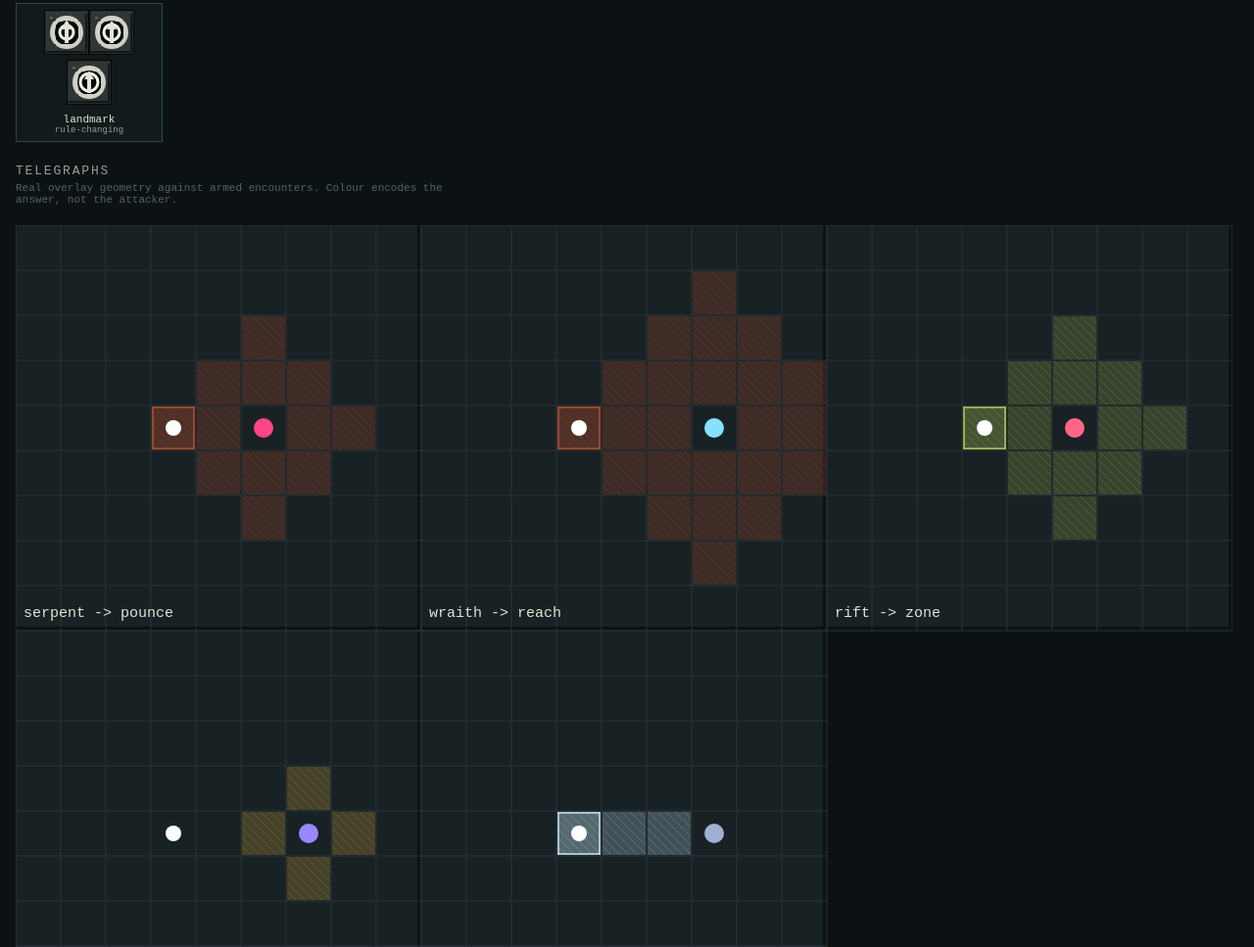
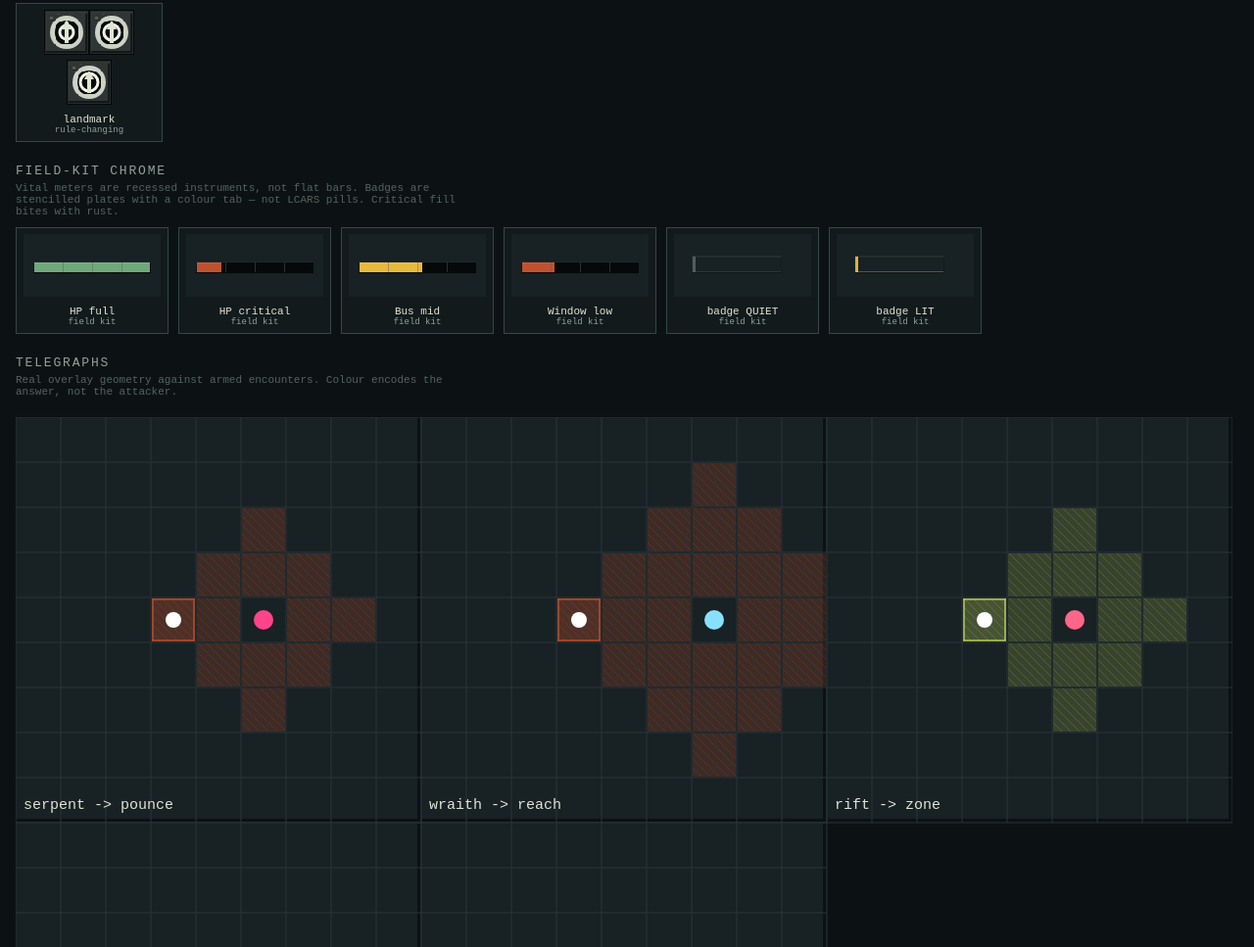
Before and after one commit to tomaszwojcikowski/extraction-window, a website built with Vite: page sheet.html in a window 1280 px wide. Shown: the part 1921-2888 px from the top of the page at 98% size. Built offline with nearby package versions, Linux system fonts and the light colour scheme.

Commit message:
feat(art): redraw vital meters as field-kit instruments
HUD bars were flat filled rectangles — the last LCARS-shaped leftover once
hostiles and terrain already read as physical things. Meters are now recessed
troughs with a machined lip, quarter ticks, and rust flecks when critical, and
the palette guard closes the CSS-hex loophole that let '#cc4444' slip past the
0x-only check. Contact sheet gains a chrome row so flat bars show up there
before they reach a run.

```diff
--- a/sheet.html
+++ b/sheet.html
@@ -58,6 +58,13 @@
     <p class="gate">Anything that changes what a tile does must be silhouette-distinct before it is colour-distinct.</p>
     <div id="props" class="row"></div>
 
+    <h2>Field-kit chrome</h2>
+    <p class="gate">
+      Vital meters are recessed instruments, not flat bars. Badges are stencilled plates with a
+      colour tab — not LCARS pills. Critical fill bites with rust.
+    </p>
+    <div id="chrome" class="row"></div>
+
     <h2>Telegraphs</h2>
     <p class="gate">Real overlay geometry against armed encounters. Colour encodes the answer, not the attacker.</p>
     <div id="game"></div>
--- a/src/main.ts
+++ b/src/main.ts
@@ -1,4 +1,5 @@
 import Phaser from 'phaser';
+import { ThemeCss } from './scenes/theme';
 import { BootScene } from './scenes/BootScene';
 import { TitleScene } from './scenes/TitleScene';
 import { GameScene } from './scenes/GameScene';
@@ -9,7 +10,7 @@ const config: Phaser.Types.Core.GameConfig = {
   parent: 'game',
   width: 960,
   height: 640,
-  backgroundColor: '#06060c',
+  backgroundColor: ThemeCss.groundDeep,
   pixelArt: true,
   scene: [BootScene, TitleScene, GameScene, EndScene],
   scale: {
--- a/src/scenes/EndScene.ts
+++ b/src/scenes/EndScene.ts
@@ -55,7 +55,7 @@ export class EndScene extends Phaser.Scene {
 
     if (!won) {
       accent = Theme.rust;
-      titleColor = '#e0846a';
+      titleColor = ThemeCss.rust;
       switch (this.loseReason) {
         case 'hp':
           titleId = 'UI-LOSE-HP';
--- a/src/scenes/atmosphere.ts
+++ b/src/scenes/atmosphere.ts
@@ -396,6 +396,63 @@ export function drawStencilBadge(
 }
 
 /**
+ * Vital meter — a recessed instrument trough, not a flat UI bar.
+ *
+ * The fill sits inside a machined lip so empty reads as empty metal rather than
+ * a grey rectangle waiting to be painted. Critical state bites the fill with
+ * rust flecks; stencil ticks keep the length readable without a number.
+ */
+export function drawMeter(
+  g: Phaser.GameObjects.Graphics,
+  x: number,
+  y: number,
+  w: number,
+  h: number,
+  ratio: number,
+  fill: number,
+  low: number,
+): void {
+  const r = Math.max(0, Math.min(1, ratio));
+  const critical = r <= 0.3;
+  const colour = critical ? low : fill;
+
+  // Recessed trough.
+  g.fillStyle(Theme.groundDeep, 1);
+  g.fillRect(x, y, w, h);
+  g.fillStyle(Theme.panelEdge, 0.55);
+  g.fillRect(x, y, w, 1);
+  g.fillStyle(Theme.groundDeep, 1);
+  g.fillRect(x, y + h - 1, w, 1);
+  g.fillStyle(Theme.panelEdge, 0.25);
+  g.fillRect(x, y + 1, 1, h - 2);
+
+  // Fill inset one pixel so the lip stays visible at every level.
+  const innerW = Math.max(0, Math.floor((w - 2) * r));
+  if (innerW > 0) {
+    g.fillStyle(colour, 1);
+    g.fillRect(x + 1, y + 1, innerW, h - 2);
+    // Top catch-light on the column — the meter is a physical surface.
+    g.fillStyle(Theme.inkBright, critical ? 0.08 : 0.14);
+    g.fillRect(x + 1, y + 1, innerW, 1);
+    if (critical) {
+      // Corrosion flecks: the instrument is failing, not just empty.
+      for (let i = 0; i < Math.min(8, Math.floor(innerW / 4)); i++) {
+        const fx = x + 2 + Math.floor(grain(i, Math.floor(x + y)) * (innerW - 2));
+        g.fillStyle(Theme.rust, 0.55);
+        g.fillRect(fx, y + 2 + (i % 2), 1, 1);
+      }
+    }
+  }
+
+  // Stencil ticks every 25% — readable length without a number.
+  for (let t = 1; t < 4; t++) {
+    const tx = x + Math.floor((w * t) / 4);
+    g.fillStyle(Theme.inkMute, 0.45);
+    g.fillRect(tx, y + 1, 1, h - 2);
+  }
+}
+
+/**
  * Shear arc shimmer across the field — invisible when Calm, faster and hotter
  * as pressure rises. Diegetic (the air is ionising), not a CRT retrace.
  */
--- a/src/sheet.ts
+++ b/src/sheet.ts
@@ -7,7 +7,8 @@ import {
   TILE_DRAW,
   wallStyleForSector,
 } from './scenes/textures';
-import { floorTextureKey } from './scenes/theme';
+import { drawMeter, drawStencilBadge } from './scenes/atmosphere';
+import { Theme, ThemeCss, floorTextureKey } from './scenes/theme';
 import { drawThreatZones } from './game/views/ThreatView';
 import { createGame } from './sim/state';
 import { moveEnemies } from './sim/ai';
@@ -75,7 +76,69 @@ class SheetScene extends Phaser.Scene {
     this.buildTerrainGrid('terrain');
     this.buildTerrainGrid('terrainFlat');
     this.buildStructureGrid();
+    this.buildChromeGrid();
     this.buildTelegraphBoards();
+  }
+
+  private buildChromeGrid(): void {
+    const host = document.getElementById('chrome');
+    if (!host) return;
+
+    const samples: Array<{ label: string; draw: (g: Phaser.GameObjects.Graphics) => void }> = [
+      {
+        label: 'HP full',
+        draw: (g) => drawMeter(g, 10, 28, 120, 12, 1, Theme.safe, Theme.rust),
+      },
+      {
+        label: 'HP critical',
+        draw: (g) => drawMeter(g, 10, 28, 120, 12, 0.22, Theme.safe, Theme.rust),
+      },
+      {
+        label: 'Bus mid',
+        draw: (g) => drawMeter(g, 10, 28, 120, 12, 0.55, Theme.tape, Theme.arc),
+      },
+      {
+        label: 'Window low',
+        draw: (g) => drawMeter(g, 10, 28, 120, 12, 0.28, Theme.arc, Theme.rust),
+      },
+      {
+        label: 'badge QUIET',
+        draw: (g) => drawStencilBadge(g, 18, 22, 92, 18, Theme.inkMute),
+      },
+      {
+        label: 'badge LIT',
+        draw: (g) => drawStencilBadge(g, 18, 22, 92, 18, Theme.tape),
+      },
+    ];
+
+    samples.forEach((sample, i) => {
+      const key = `chrome_${i}`;
+      const g = this.make.graphics({ x: 0, y: 0 }, false);
+      g.fillStyle(Theme.panel, 1);
+      g.fillRect(0, 0, 140, 64);
+      sample.draw(g);
+      g.generateTexture(key, 140, 64);
+      g.destroy();
+
+      const cell = document.createElement('div');
+      cell.className = 'cell';
+      cell.style.width = '156px';
+      const canvas = document.createElement('canvas');
+      canvas.width = 140;
+      canvas.height = 64;
+      const ctx = canvas.getContext('2d')!;
+      ctx.imageSmoothingEnabled = false;
+      ctx.drawImage(this.textures.get(key).getSourceImage() as CanvasImageSource, 0, 0);
+      const name = document.createElement('div');
+      name.className = 'name';
+      name.textContent = sample.label;
+      const meta = document.createElement('div');
+      meta.className = 'meta';
+      meta.textContent = 'field kit';
+      meta.style.color = ThemeCss.inkDim;
+      cell.append(canvas, name, meta);
+      host.appendChild(cell);
+    });
   }
 
   /** One baked texture, blown up to the size it is actually played at. */
```
Also changed, not shown: docs/art/ART_BIBLE.md (+8 -5 lines), src/game/views/HudView.ts (+4 -11 lines), src/scenes/GameScene.ts (+7 -7 lines), tests/game/palette.test.ts (+7 -0 lines).
